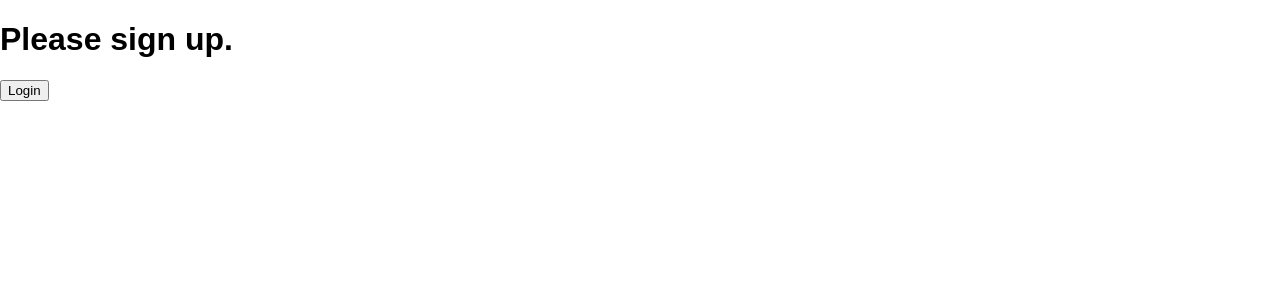
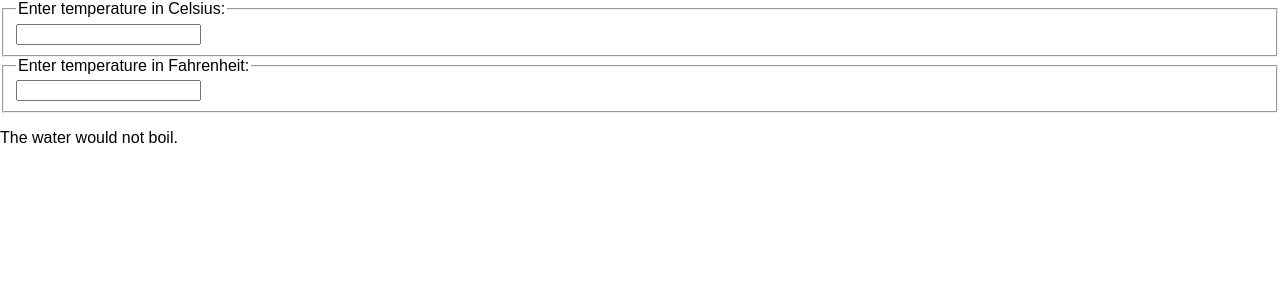
Before and after one commit to ysdnoproject/ReactHelloWorld, a React (Create React App) app: page / in a window 1280 px wide. Shown: the top 300 px of the page. Built offline with nearby package versions, Linux system fonts and the light colour scheme.

Commit message:
add temperature Calculator

```diff
--- a/src/index.js
+++ b/src/index.js
@@ -6,9 +6,10 @@
 import Clock from "./Clock";
 import Toggle from "./Toggle";
 import LoginControl from "./LoginControl";
+import Calculator from "./temperature_calculator/Calculator";
 
 ReactDOM.render(
-    <LoginControl />,
+    <Calculator />,
     document.getElementById('root')
 );
 
--- /dev/null
+++ b/src/temperature_calculator/BoilingVerdict.js
@@ -0,0 +1,12 @@
+import * as React from "react";
+
+class BoilingVerdict extends React.Component {
+    render() {
+        if (this.props.celsius >= 100) {
+            return <p>The water would boil.</p>;
+        }
+        return <p>The water would not boil.</p>;
+    }
+}
+
+export default BoilingVerdict;
--- /dev/null
+++ b/src/temperature_calculator/Calculator.js
@@ -0,0 +1,65 @@
+import * as React from "react";
+import BoilingVerdict from "./BoilingVerdict";
+import TemperatureInput from "./TemperatureInput";
+
+class Calculator extends React.Component {
+    constructor(props) {
+        super(props);
+        this.handleCelsiusChange = this.handleCelsiusChange.bind(this);
+        this.handleFahrenheitChange = this.handleFahrenheitChange.bind(this);
+        this.state = {temperature: '', scale: 'c'};
+    }
+
+    handleCelsiusChange(temperature) {
+        this.setState({scale: 'c', temperature});
+    }
+
+    handleFahrenheitChange(temperature) {
+        this.setState({scale: 'f', temperature});
+    }
+
+    render() {
+        const scale = this.state.scale;
+        const temperature = this.state.temperature;
+        const celsius = scale === 'f' ? tryConvert(temperature, toCelsius) : temperature;
+        const fahrenheit = scale === 'c' ? tryConvert(temperature, toFahrenheit) : temperature;
+
+        return (
+            <div>
+                <TemperatureInput
+                    scale="c"
+                    temperature={celsius}
+                    onTemperatureChange={this.handleCelsiusChange} />
+
+                <TemperatureInput
+                    scale="f"
+                    temperature={fahrenheit}
+                    onTemperatureChange={this.handleFahrenheitChange} />
+
+                <BoilingVerdict
+                    celsius={parseFloat(celsius)} />
+
+            </div>
+        );
+    }
+}
+
+function toCelsius(fahrenheit) {
+    return (fahrenheit - 32) * 5 / 9;
+}
+
+function toFahrenheit(celsius) {
+    return (celsius * 9 / 5) + 32;
+}
+
+function tryConvert(temperature, convert) {
+    const input = parseFloat(temperature);
+    if (Number.isNaN(input)) {
+        return '';
+    }
+    const output = convert(input);
+    const rounded = Math.round(output * 1000) / 1000;
+    return rounded.toString();
+}
+
+export default Calculator;
--- /dev/null
+++ b/src/temperature_calculator/TemperatureInput.js
@@ -0,0 +1,31 @@
+import * as React from "react";
+
+const scaleNames = {
+    c: 'Celsius',
+    f: 'Fahrenheit'
+};
+
+class TemperatureInput extends React.Component {
+    constructor(props) {
+        super(props);
+        this.handleChange = this.handleChange.bind(this);
+    }
+
+    handleChange(e) {
+        this.props.onTemperatureChange(e.target.value);
+    }
+
+    render() {
+        const temperature = this.props.temperature;
+        const scale = this.props.scale;
+        return (
+            <fieldset>
+                <legend>Enter temperature in {scaleNames[scale]}:</legend>
+                <input value={temperature}
+                       onChange={this.handleChange} />
+            </fieldset>
+        );
+    }
+}
+
+export default TemperatureInput;
```
